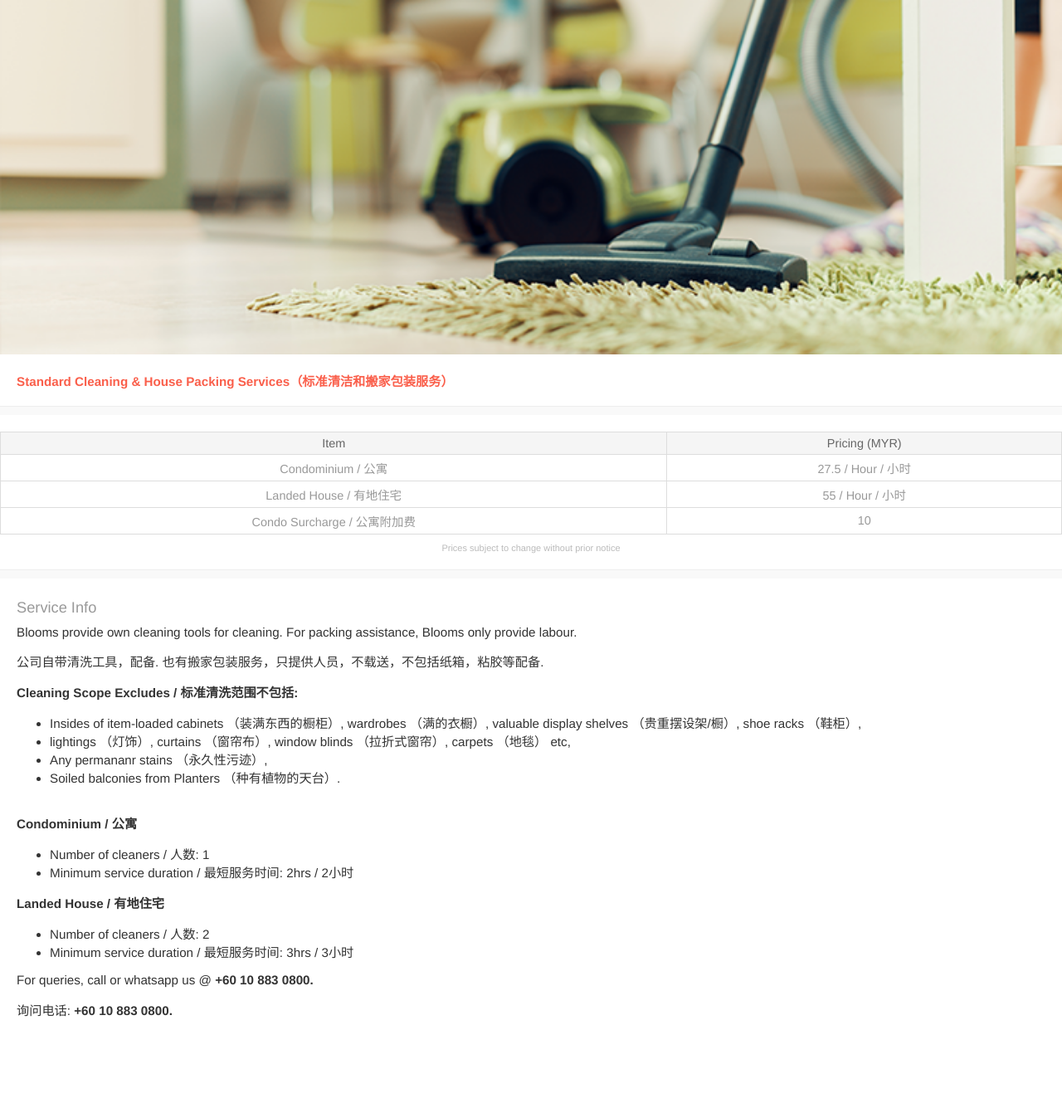
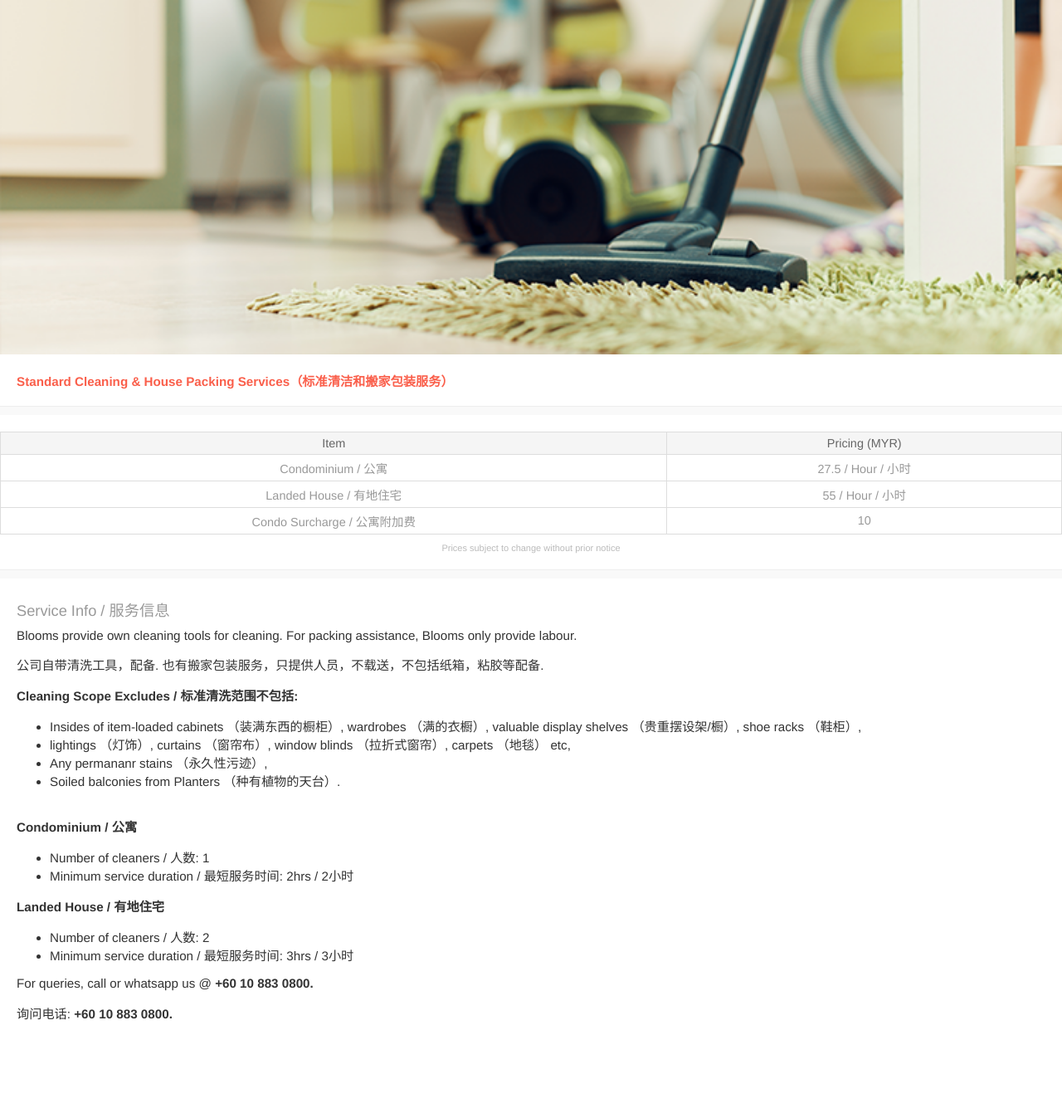
Before and after one commit to blooms-singapore/pages, a Jekyll site: the page built from en/services/myr/cleaning-standard.html, in a window 1280 px wide. Shown: the whole page at 83% size. Built offline with Jekyll 4.4.1, drawn with Linux system fonts in a browser that asks for light colours.

Commit message:
Update cleaning-standard.html

```diff
--- a/en/services/myr/cleaning-standard.html
+++ b/en/services/myr/cleaning-standard.html
@@ -35,7 +35,7 @@ layout: service
 
 <div class="gap">
   <div class="service-info">
-    <h4 class="service-title">Service Info</h4>
+    <h4 class="service-title">Service Info / 服务信息</h4>
     <p>
       Blooms provide own cleaning tools for cleaning. For packing assistance, Blooms only provide labour.
       <p>
```
